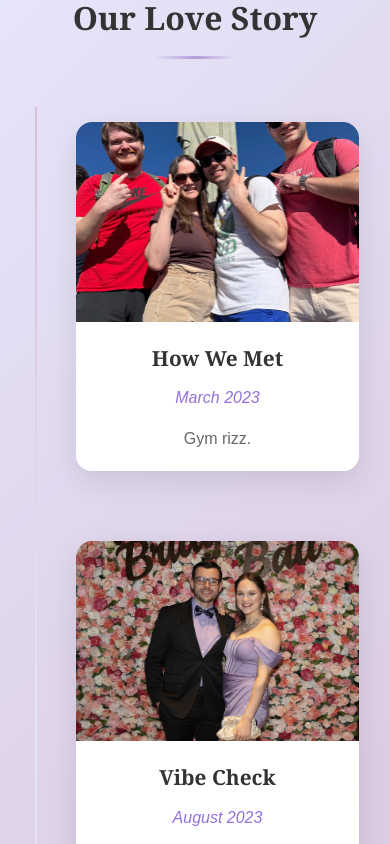
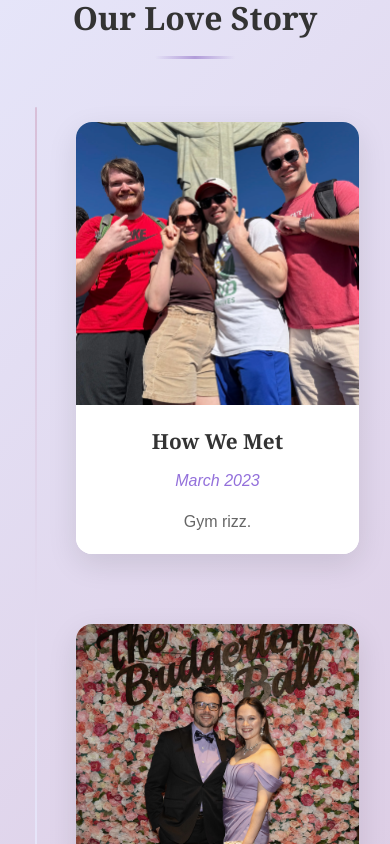
Before and after one commit to ProbeIke/weddingwebsite, a React (Create React App) app: page / in a window 390 px wide. Shown: the part 900-1744 px from the top of the page. Built offline with nearby package versions, Linux system fonts and the light colour scheme.

Commit message:
Changed image aspect ratios to square

```diff
--- a/src/components/OurStory.css
+++ b/src/components/OurStory.css
@@ -96,11 +96,16 @@
   width: 100%;
   overflow: hidden;
   position: relative;
+  padding-top: 100%; /* 1:1 aspect ratio (square) */
 }
 
 .image-container img {
+  position: absolute;
+  top: 0;
+  left: 0;
   width: 100%;
-  height: auto;
+  height: 100%;
+  object-fit: cover;
   display: block;
   transition: transform 0.5s ease;
 }
--- a/src/components/PhotoGallery.css
+++ b/src/components/PhotoGallery.css
@@ -71,11 +71,15 @@
   width: 100%;
   overflow: hidden;
   position: relative;
+  padding-top: 100%; /* 1:1 aspect ratio (square) */
 }
 
 .image-container img {
+  position: absolute;
+  top: 0;
+  left: 0;
   width: 100%;
-  height: 250px;
+  height: 100%;
   object-fit: cover;
   display: block;
   transition: transform 0.5s ease;
@@ -118,15 +122,17 @@
 }
 
 .lightbox-image-container {
-  max-width: 100%;
+  max-width: 90vh; /* Adjusted for square aspect ratio */
   max-height: 90vh;
   margin: 0 auto;
+  position: relative;
 }
 
 .lightbox-image-container img {
   max-width: 100%;
   max-height: 90vh;
   object-fit: contain;
+  aspect-ratio: 1/1; /* Explicitly set 1:1 aspect ratio (square) */
 }
 
 .lightbox-close {
@@ -208,7 +214,8 @@
     gap: 1rem;
   }
 
-  .image-container img {
-    height: 200px;
+  /* Mobile styles maintain the same 1:1 aspect ratio */
+  .image-container {
+    padding-top: 100%;
   }
 }
```
